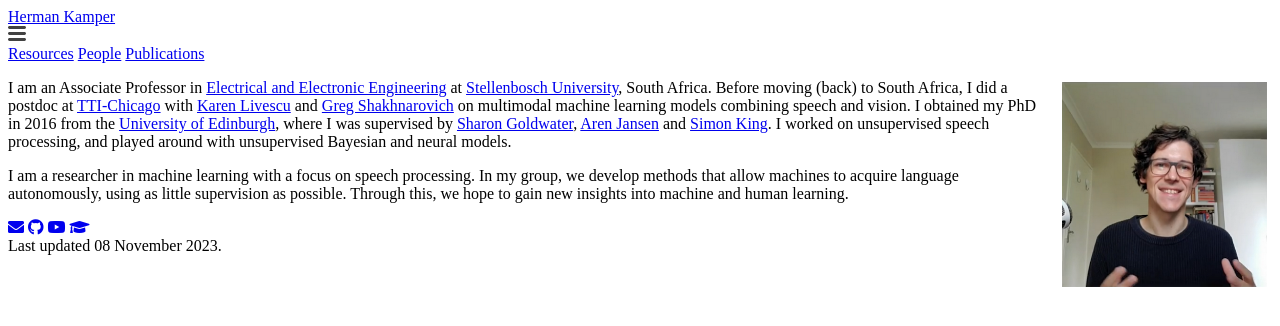
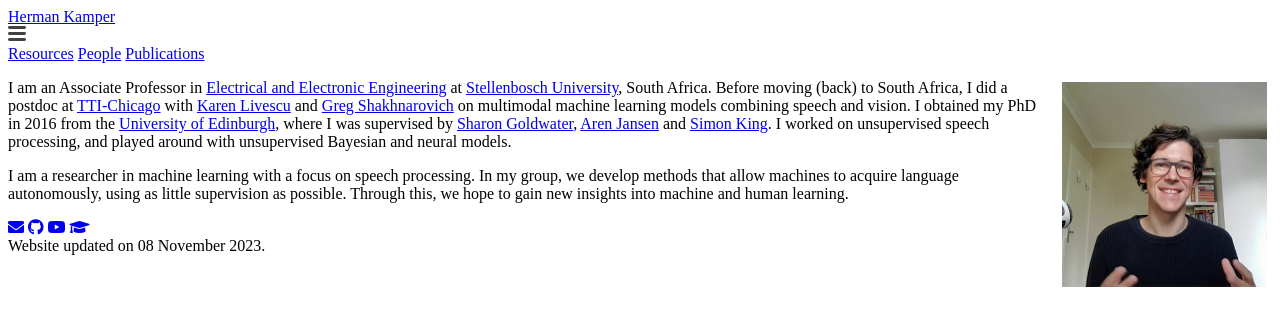
Before and after one commit to kamperh/kamperh.github.io, a Jekyll site: the page built from home.md, in a window 1280 px wide. Shown: the top 326 px of the page. Built offline with Jekyll 4.4.1, drawn with Linux system fonts in a browser that asks for light colours; a style sheet for code colours, icons or effects is not loaded.

Commit message:
Footer updated

```diff
--- a/_includes/footer.html
+++ b/_includes/footer.html
@@ -7,7 +7,7 @@
     <div class="footer-col-wrapper">
       <div class="footer-col footer-col-1">
 <!--         Made with <a href="https://jekyllrb.com/">jekyll</a>. -->
-        Last updated {{ site.time | date: "%d %B %Y" }}.
+        Website updated on {{ site.time | date: "%d %B %Y" }}.
 <!--         <ul class="contact-list">
           <li>
             {% if site.author %}
```
